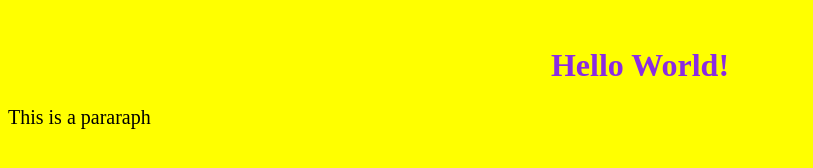
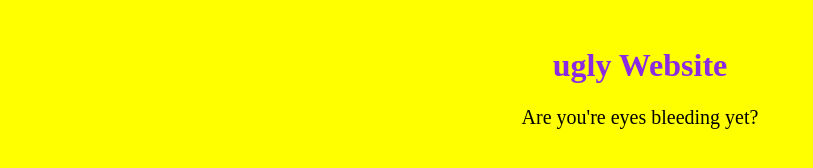
Before and after one commit to SHH-ICS/html-page-NickT907, a plain HTML site: page index.html in a window 1280 px wide. Shown: the whole page, without its empty margins (0-813 px from the left). Drawn offline with Linux system fonts and the light colour scheme.

Commit message:
Added aligned text

```diff
--- a/index.html
+++ b/index.html
@@ -13,6 +13,6 @@
   </head>
 
    </body>
-<h1>Hello World!</h1>
-<p>This is a pararaph</p>
+<h1 style="text-align:center;">ugly Website</h1>
+<p style="text-align:center;">Are you're eyes bleeding yet?</p>
   </html>
```
